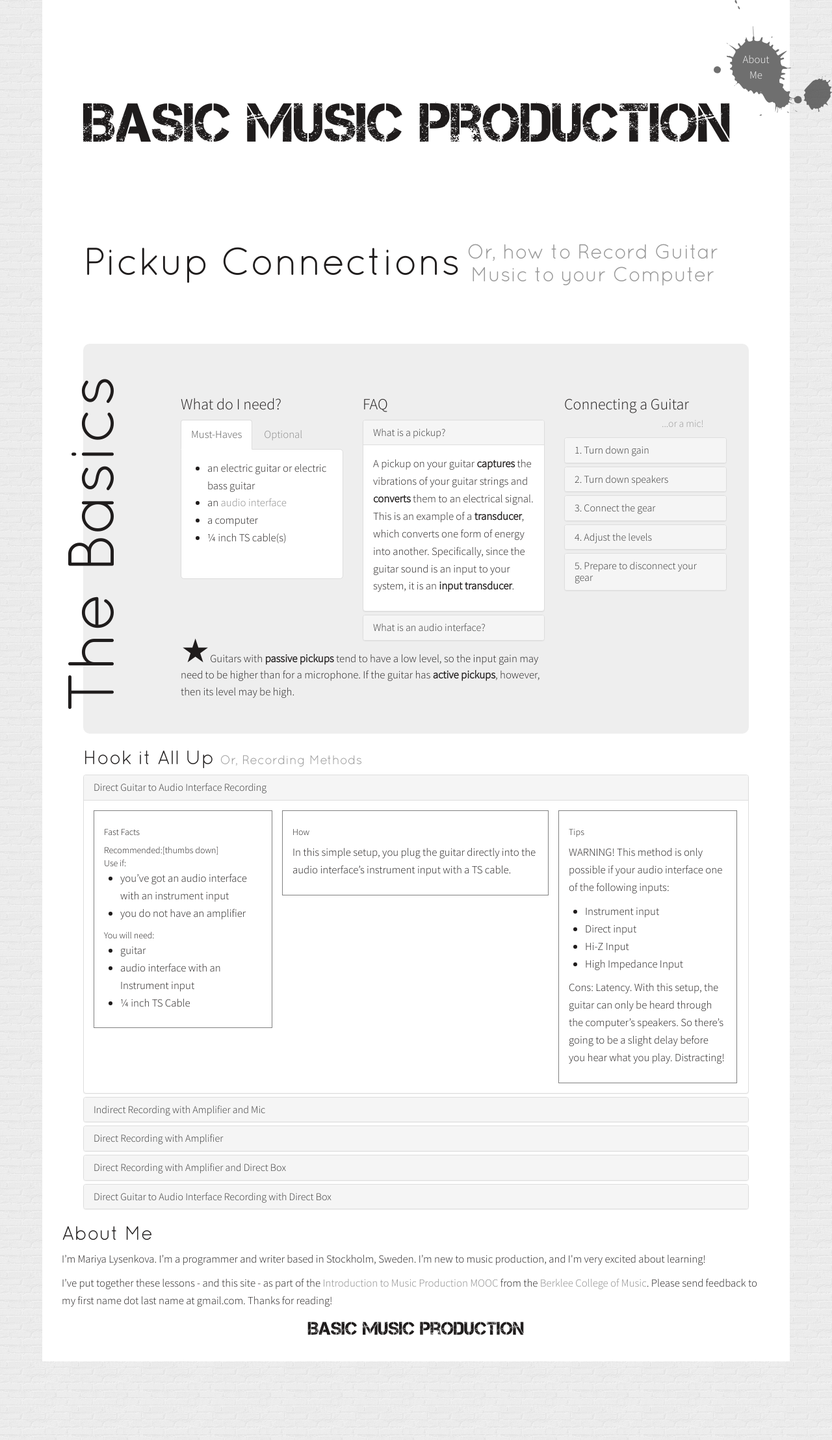
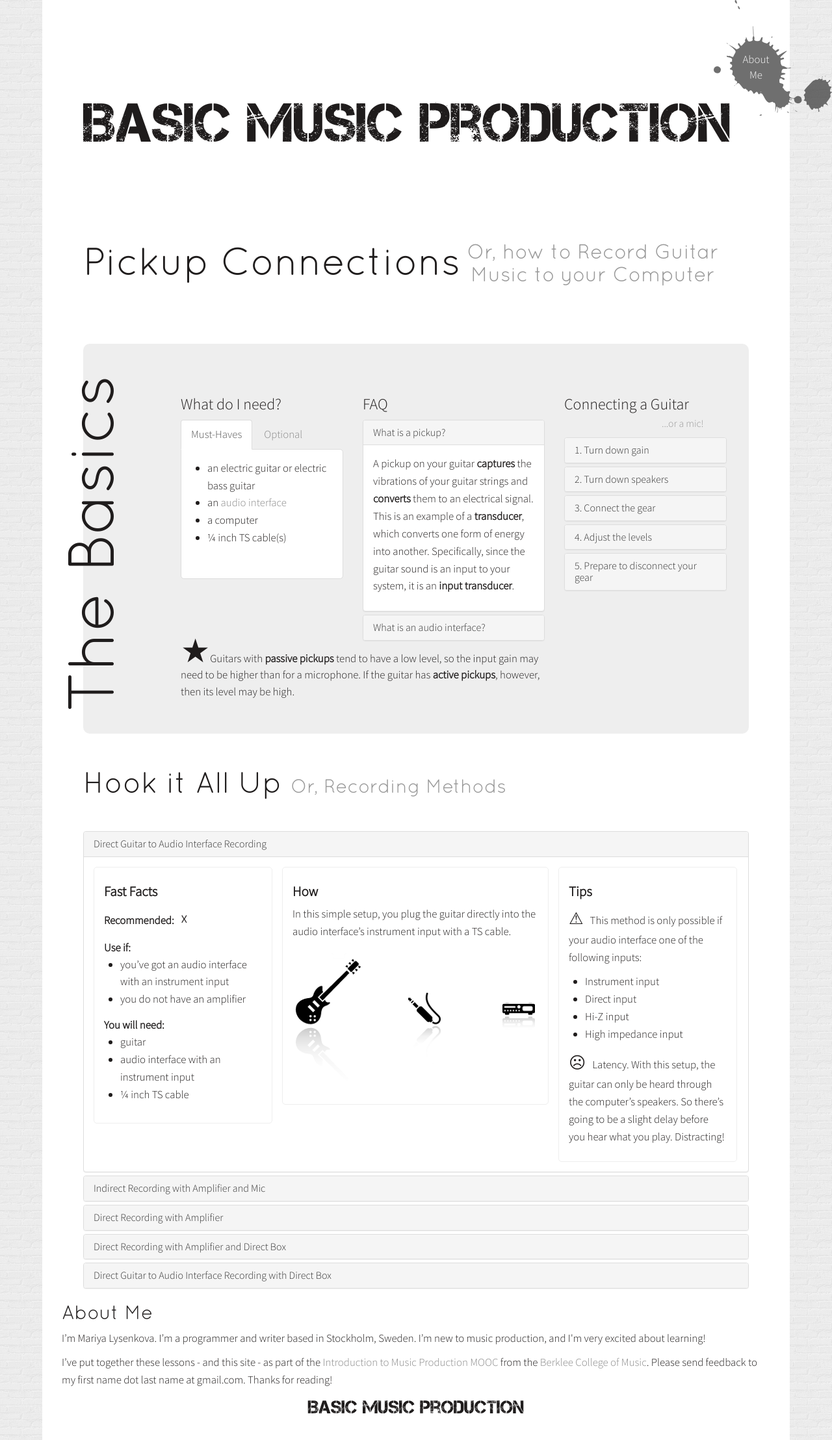
Before and after one commit to mariya/musicproduction, a Jekyll site: the page built from _posts/2014-02-05-pickup-connections.markdown, in a window 1280 px wide. Shown: the whole page at 65% size. Built offline with Jekyll 4.4.1, drawn with Linux system fonts in a browser that asks for light colours; Markdown is read by kramdown in place of the engine named in the settings; before the commit the page ends 2095 px from its top, so only the background shows below that.

Commit message:
Add images to methods

```diff
--- a/_posts/2014-02-05-pickup-connections.markdown
+++ b/_posts/2014-02-05-pickup-connections.markdown
@@ -177,7 +177,7 @@ categories: tutorials
                 <h5>Fast Facts</h5>
                 <div class="fast-facts">
                   <div class="recommended">
-                    <span class="highlight">Recommended:</span>[thumbs down]
+                    <span class="highlight">Recommended:</span><span class="not-recommended">☓</span>
                   </div>
                   <div class="use-if">
                     <span class="highlight">Use if:</span>
@@ -190,8 +190,8 @@ categories: tutorials
                     <span class="highlight">You will need:</span>
                     <ul>
                       <li>guitar</li>
-                      <li>audio interface with an Instrument input</li>
-                      <li>¼ inch TS Cable</li>
+                      <li>audio interface with an instrument input</li>
+                      <li>¼ inch TS cable</li>
                     </ul>
                   </div>
                 </div>
@@ -199,18 +199,19 @@ categories: tutorials
               <section class="how">
                 <h5>How</h5>
                 <p>In this simple setup, you plug the guitar directly into the audio interface’s instrument input with a TS cable.</p>
+                <img src="/images/method1.png" alt="Direct Guitar to Audio Interface Recording" title="Direct Guitar to Audio Interface Recording">
               </section>
               <section class="tips">
                 <h5>Tips</h5>
-                <p class="warning">WARNING! This method is only possible if your audio interface one of the following inputs:
+                <p class="warning"><span class="warning">⚠</span>This method is only possible if your audio interface one of the following inputs:
                   <ul>
                     <li>Instrument input</li>
                     <li>Direct input</li>
-                    <li>Hi-Z Input</li>
-                    <li>High Impedance Input</li>
+                    <li>Hi-Z input</li>
+                    <li>High impedance input</li>
                   </ul>
                 </p>
-                <p class="con">Cons: Latency. With this setup, the guitar can only be heard through the computer’s speakers. So there’s going to be a slight delay before you hear what you play. Distracting!</p>
+                <p class="con"><span class="con">☹</span>Latency. With this setup, the guitar can only be heard through the computer’s speakers. So there’s going to be a slight delay before you hear what you play. Distracting!</p>
               </section>
             </div>
           </div>
@@ -281,7 +282,7 @@ categories: tutorials
                 <h5>Fast Facts</h5>
                 <div class="fast-facts">
                   <div class="recommended">
-                    <span class="highlight">Recommended:</span>[thumbs up]
+                    <span class="highlight">Recommended:</span><span class="yes-recommended">☑</span>
                   </div>
                   <div class="use-if">
                     <span class="highlight">Use if:</span>you have an amplifier with a line out
@@ -307,9 +308,9 @@ categories: tutorials
                 </p>
                 <p class="pro">PRO! Some of the trademark “amplifier” sound gets carried into the final recording.
                 </p>
-                <p class="warning">WARNING! This method is only possible if your amplifier has a Line Out
+                <p class="warning"><span class="warning">⚠</span>This method is only possible if your amplifier has a Line Out
                 </p>
-                <p class="warning">WARNING! Never connect the audio interface to the amplifier’s speaker outputs!
+                <p class="warning"><span class="warning">⚠</span>Never connect the audio interface to the amplifier’s speaker outputs!
                 </p>
               </section>
             </div>
@@ -329,7 +330,7 @@ categories: tutorials
                 <h5>Fast Facts</h5>
                 <div class="fast-facts">
                   <div class="recommended">
-                    <span class="highlight">Recommended:</span>[thumbs up]
+                    <span class="highlight">Recommended:</span><span class="yes-recommended">☑</span>
                   </div>
                   <div class="use-if">
                     <span class="highlight">Use if:</span>your amplifier has no line out
@@ -379,7 +380,7 @@ categories: tutorials
                 <h5>Fast Facts</h5>
                 <div class="fast-facts">
                   <div class="recommended">
-                    <span class="highlight">Recommended:</span>[thumbs down]
+                    <span class="highlight">Recommended:</span><span class="not-recommended">☓</span>
                   </div>
                   <div class="use-if">
                     <span class="highlight">Use if:</span>
@@ -406,7 +407,7 @@ categories: tutorials
               </section>
               <section class="tips">
                 <h5>Tips</h5>
-                <p class="con">CON! Latency. See <a href="#methods-direct-guitar-to-audio-interface-recording">Direct Guitar to Audio Interface Recording</a>.
+                <p class="con"><span class="con">☹</span>Latency. See <a href="#methods-direct-guitar-to-audio-interface-recording">Direct Guitar to Audio Interface Recording</a>.
                 </p>
                 <p class="pro">PRO! Unlike direct recording without a DI box, this method offers the option to use the <strong>balanced</strong> XLR cable, offering better quality if you need long cables.
                 </p>
@@ -428,7 +429,7 @@ categories: tutorials
                 <h5>Fast Facts</h5>
                 <div class="fast-facts">
                   <div class="recommended">
-                    <span class="highlight">Recommended:</span>[thumbs up]
+                    <span class="highlight">Recommended:</span><span class="yes-recommended">☑</span>
                   </div>
                   <div class="use-if">
                     <span class="highlight">Use if:</span>you want to be able to choose between the two different kinds of recordings
--- a/css/mpb.css
+++ b/css/mpb.css
@@ -110,7 +110,9 @@ h3, h4, h5, h6 {
 }
 
 #methods section {
-  border: 1px solid gray;
+  border: 1px solid #eee;
+  -webkit-border-radius: 5px 5px 5px 5px;
+  border-radius: 5px 5px 5px 5px;
   padding: 15px;
   width: 275px;
   float: left;
@@ -190,3 +192,35 @@ h2.subtitle {
 span.icon {
   font-size: 3em;
 }
+
+#methods h2 {
+  font-size: 3.25em;
+  float: left;
+  margin: 50px 0;
+}
+
+h5 {
+  font-weight: bold;
+  font-size: 1.5em;
+}
+
+.fast-facts .highlight {
+  font-weight: bold;
+  padding-right: 10px;
+  font-size: 1.2em;
+}
+
+.fast-facts > div {
+  margin: 15px 0;
+}
+
+.not-recommended, .yes-recommended, span.warning, span.con {
+  font-size: 1.5em;
+  line-height: 1.6em;
+  padding-right: 10px;
+}
+
+.how img {
+  display: block;
+  margin: 20px auto;
+}
```
Also changed, not shown: images/method1.png (added).
